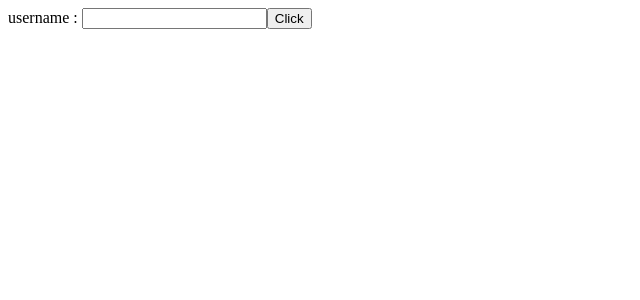
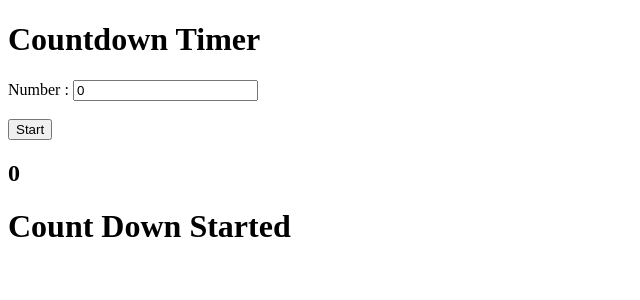
Before and after one commit to SarathTenneti/Angular_practice_1, an Angular app: page / in a window 1280 px wide. Shown: the top 300 px of the page, without its empty margins (0-640 px from the left). Built offline with nearby package versions, Linux system fonts and the light colour scheme.

Commit message:
Counter project but not perfect

```diff
--- a/src/app/app.html
+++ b/src/app/app.html
@@ -1,2 +1,3 @@
 <!-- <app-rxjs-basics></app-rxjs-basics> -->
- <app-temp-forms></app-temp-forms>
+ <!-- <app-temp-forms></app-temp-forms> -->
+  <app-countdown></app-countdown>
--- a/src/app/app.ts
+++ b/src/app/app.ts
@@ -1,11 +1,13 @@
 import { Component, signal } from '@angular/core';
 import { RouterOutlet } from '@angular/router';
 import { RxjsBasics } from './rxjs-basics/rxjs-basics';
-import { TempForms } from './temp-forms/temp-forms';
+// import { TempForms } from './temp-forms/temp-forms';
+import {Countdown} from './countdown/countdown';
+import { FormsModule } from '@angular/forms';
 
 @Component({
   selector: 'app-root',
-  imports: [RouterOutlet, RxjsBasics , TempForms],
+  imports: [RouterOutlet, RxjsBasics, Countdown, FormsModule],
   templateUrl: './app.html',
   styleUrl: './app.css'
 })
--- /dev/null
+++ b/src/app/countdown/countdown.html
@@ -0,0 +1,14 @@
+<h1>Countdown Timer</h1>
+<form >
+
+    Number :
+    <input type="number" name="num" placeholder="enter a positive number" [(ngModel)]="num">
+    <br/>
+    <br/>
+
+    <button type="button" (click)="startcount()" >Start</button>
+</form>
+
+<div> <h2> {{ num }}  </h2>
+        <h1> {{message }}</h1>
+</div>
--- /dev/null
+++ b/src/app/countdown/countdown.ts
@@ -0,0 +1,42 @@
+import { ChangeDetectorRef, Component } from '@angular/core';
+import { FormsModule } from '@angular/forms';
+import { interval, takeWhile } from 'rxjs';
+import { CommonModule, JsonPipe } from '@angular/common';
+
+@Component({
+  selector: 'app-countdown',
+  imports: [FormsModule , JsonPipe , CommonModule ],
+  templateUrl: './countdown.html',
+  styleUrl: './countdown.css',
+})
+export class Countdown {
+
+  message = " Count Down Started";
+
+  num = 0 ;
+  timer : any ;
+
+  constructor(private cd : ChangeDetectorRef )
+  {
+
+  }
+
+  startcount() {
+
+    this.timer = setInterval(() => {
+      if(this.num<=0)
+      {
+        this.message = " Count Down Limit Reached";
+        clearInterval(this.timer);
+        return;
+      }
+
+      this.message =" Count Down Running"
+      this.num--;
+      this.cd.markForCheck();
+      console.log(this.num);
+
+    }, 1000);
+
+  }
+}
--- a/src/app/temp-forms/temp-forms.html
+++ b/src/app/temp-forms/temp-forms.html
@@ -1,5 +1,17 @@
-<form>
-    username :
-    <input type="text" class="form-control w-50 m-2" ngModel name="uname" #un="ngModel">
-    <button type="submit" (click)="show(un)">Click</button>
+<form #formRef="ngForm" (ngSubmit)="submitted(formRef)">
+
+    Username :
+    <input type="text" name="username" ngModel #uname="ngModel">
+
+    <br/>
+    <br/>
+
+    Password :
+    <input type="password" name="password" ngModel #pass="ngModel">
+
+    <br/>
+    <br/>
+
+    <button type="submit">Submit</button>
+
 </form>
--- a/src/app/temp-forms/temp-forms.ts
+++ b/src/app/temp-forms/temp-forms.ts
@@ -1,6 +1,6 @@
 import { Component } from '@angular/core';
 // import { ReactiveFormsModule } from '@angular/forms';
-import { FormsModule } from '@angular/forms';
+import { FormsModule, NgForm } from '@angular/forms';
 @Component({
   selector: 'app-temp-forms',
   imports: [FormsModule],
@@ -8,9 +8,10 @@ import { FormsModule } from '@angular/forms';
   styleUrl: './temp-forms.css',
 })
 export class TempForms {
-  uname: string = '';
 
-  show(fc: any) {
-    console.log(fc);
+  submitted(form: NgForm){
+    console.log('submitted');
+    console.log('form value:', form.value);
+    console.log('form valid:', form.valid);
   }
 }
```
Also changed, not shown: src/app/countdown/countdown.css (added), 1 other file (tests, documents, lock files or other folders).
